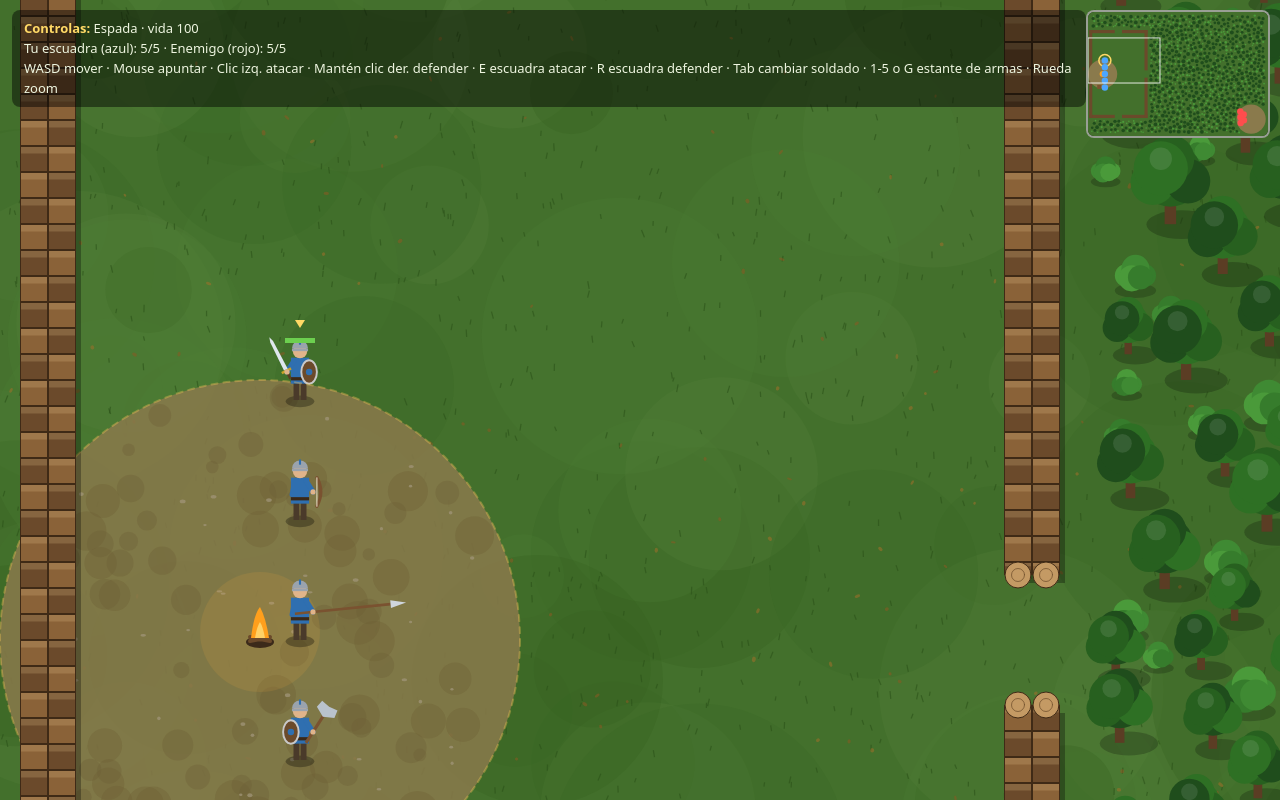
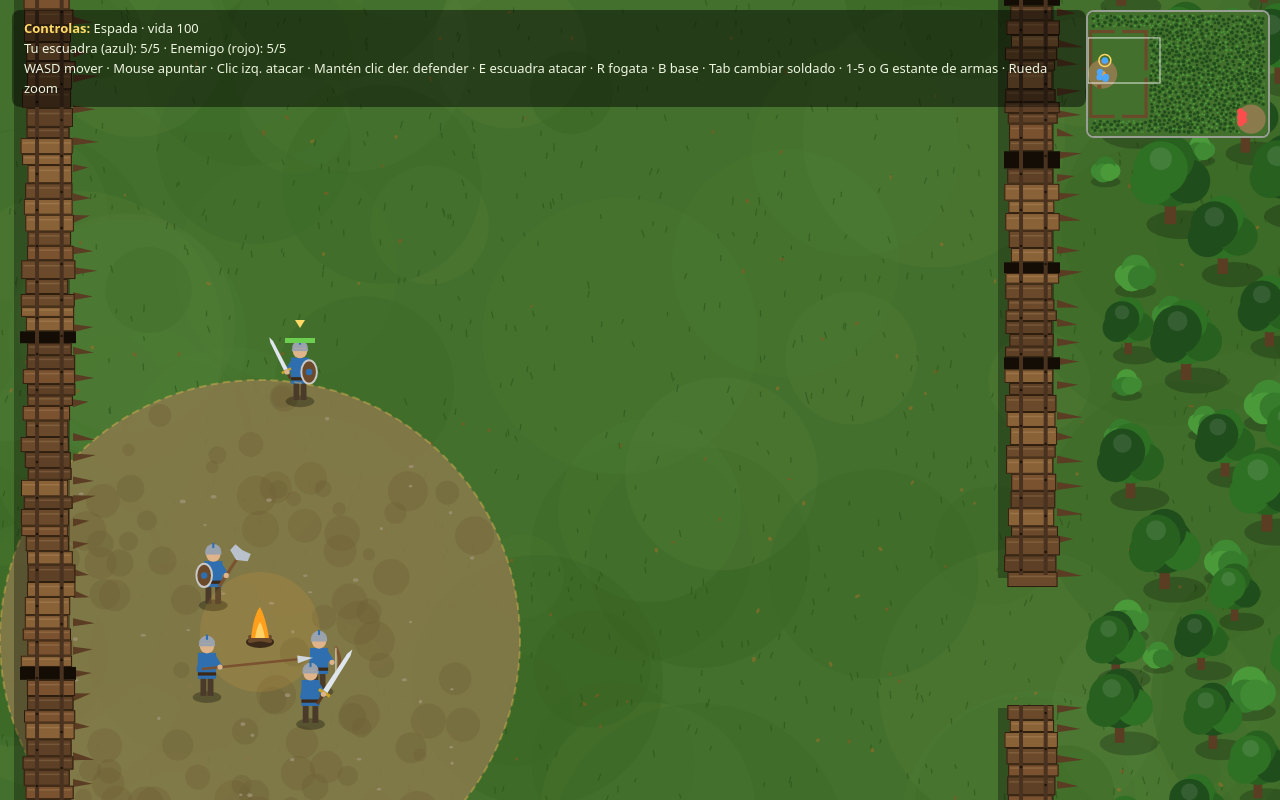
Before and after one commit to montesdeocasteve4-blip/Nose, a plain HTML site: page tu-vs-mi/index.html in a window 1280 px wide. Drawn offline with Linux system fonts and the light colour scheme; animation ran at ten frames a second.

Commit message:
Barricadas tipo zombi, modo Base con guardias en entradas y alarma de escuadra
Co-Authored-By: Claude Haiku 5.5 <noreply@anthropic.com>
Claude-Session: https://claude.ai/code/session_01SCvfMyahWobd4rKuipjPd2

```diff
--- a/tu-vs-mi/index.html
+++ b/tu-vs-mi/index.html
@@ -42,6 +42,7 @@
   #ring .b-def { width: 74px; height: 74px; right: 143px; bottom: 95px; border-color: rgba(150,200,255,.6); }
   #ring .b-rack { width: 56px; height: 56px; right: 98px; bottom: 154px; font-size: 10px; }
   #ring .b-squad { width: 60px; height: 60px; right: 24px; bottom: 137px; font-size: 10px; }
+  #ring .b-base { width: 58px; height: 58px; right: 128px; bottom: 15px; font-size: 11px; }
   #zoombtn { position: fixed; top: calc(max(10px, env(safe-area-inset-top, 0px)) + 96px); right: max(10px, env(safe-area-inset-right, 0px));
           width: 40px; height: 40px; font-size: 10px; }
   #rack { position: fixed; left: 50%; top: 50%; transform: translate(-50%, -50%); width: min(92vw, 360px); max-height: 80vh; overflow: auto;
@@ -71,6 +72,7 @@
     <button data-act="block" class="b-def">Defender</button>
     <button data-act="rack" class="b-rack">Armas</button>
     <button data-act="squad" class="b-squad">Esc.: ataque</button>
+    <button data-act="base" class="b-base">Base</button>
   </div>
   <button data-act="zoom" id="zoombtn">Zoom</button>
 </div>
@@ -263,6 +265,15 @@
   const ENEMY_POS = [[2870, 1830], [2930, 1885], [2870, 1940], [2930, 1995], [2870, 2050]];
 
   let units = [], player = [], enemy = [], effects = [], arrows = [];
+  // Alarma: un soldado que ve enemigos llama a la escuadra y evitan el combate hasta reunirse
+  let alert = { active: false, phase: 'idle', caller: null, t: 0 };
+  const DETECT_R = 240, GATHER_R = 120, ALERT_R = 360;
+  // Puntos de guardia dentro de la muralla, uno por entrada
+  const GATE_GUARD = [
+    { x: FMX, y: FY0 + FORT_T + 50 },
+    { x: FMX, y: FY1 - FORT_T - 50 },
+    { x: FX1 - FORT_T - 50, y: FMY }
+  ];
   let control = null, ended = null;
   const mouse = { x: 0, y: 0 };
   let rmb = false;
@@ -274,7 +285,7 @@
 
   function makeUnit(team, weapon, x, y, f, mode) {
     return {
-      team, weapon, x, y, f, mode,
+      team, weapon, x, y, f, mode, homeMode: mode,
       hp: 100, dead: false,
       cd: 0, swing: 0, swingTotal: 0, hitDone: false,
       target: null, aiT: 0, blockT: 0, blocking: false,
@@ -290,7 +301,8 @@
   }
 
   function reset() {
-    player = SPAWN_PLAYER.map((w, i) => makeUnit('player', w, 300, 1100 + (i - 2) * 120, 0, 'defend'));
+    player = SPAWN_PLAYER.map((w, i) => makeUnit('player', w, 300, 1100 + (i - 2) * 120, 0, 'fogata'));
+    alert = { active: false, phase: 'idle', caller: null, t: 0 };
     enemy = SPAWN_ENEMY.map((w, i) => makeUnit('enemy', w, ENEMY_POS[i][0], ENEMY_POS[i][1], Math.PI, 'attack'));
     units = [...player, ...enemy];
     effects = [];
@@ -340,7 +352,8 @@
   }
 
   function findTarget(u) {
-    const limit = u.team === 'enemy' ? 700 : (u.mode === 'attack' ? Infinity : 300);
+    const engaging = alert.active && alert.phase === 'engage';
+    const limit = u.team === 'enemy' ? 700 : (u.mode === 'attack' || engaging ? Infinity : 300);
     let best = null, bd = limit;
     for (const e of units) {
       if (e.team === u.team || e.dead) continue;
@@ -395,7 +408,88 @@
     }
   }
 
+  // ---------- Fogata, base y alarma de la escuadra ----------
+  function nearestEnemy(u) {
+    let best = null, bd = Infinity;
+    for (const e of units) {
+      if (e.team === u.team || e.dead) continue;
+      const d = Math.hypot(e.x - u.x, e.y - u.y);
+      if (d < bd) { bd = d; best = e; }
+    }
+    return best;
+  }
+  function squadGroup() { return player.filter(p => !p.ctrl && !p.dead); }
+  // Puesto de guardia: en modo Base, tres vigilan las entradas; el resto rodea la fogata
+  function homePos(u) {
+    const i = squadGroup().indexOf(u);
+    if (u.homeMode === 'base' && i >= 0 && i < 3) return GATE_GUARD[i];
+    const ang = (Math.max(0, i) / 4) * TAU + Math.PI / 4;
+    return { x: FIRE.x + Math.cos(ang) * 85, y: FIRE.y + Math.sin(ang) * 85 };
+  }
+  function alertCenter() { return alert.caller && !alert.caller.dead ? alert.caller : FIRE; }
+  function startAlert(caller) {
+    alert = { active: true, phase: 'gather', caller, t: 0 };
+    addEffect(caller.x, caller.y - 60, '¡ALARMA!', '#ff6b6b');
+  }
+  function endAlert() {
+    alert.active = false; alert.phase = 'idle';
+    for (const g of squadGroup()) g.mode = g.homeMode;
+  }
+  function updateAlert(dt) {
+    if (!alert.active) return;
+    alert.t += dt;
+    const group = squadGroup();
+    if (group.length === 0) { alert.active = false; return; }
+    const c = alertCenter();
+    const threat = enemy.some(e => !e.dead && group.some(g => Math.hypot(e.x - g.x, e.y - g.y) < ALERT_R));
+    if (!threat && alert.t > 3) { endAlert(); return; }
+    if (alert.phase === 'gather') {
+      const ready = group.every(g => Math.hypot(g.x - c.x, g.y - c.y) <= GATHER_R);
+      if (ready || alert.t > 25) {
+        alert.phase = 'engage';
+        for (const g of group) g.mode = 'attack';
+      }
+    }
+  }
+  // Mientras se reúnen: se retiran de los enemigos cercanos y no atacan
+  function gatherMove(u) {
+    const c = alertCenter();
+    const e = nearestEnemy(u);
+    const de = e ? Math.hypot(e.x - u.x, e.y - u.y) : Infinity;
+    const sp = WEAPONS[u.weapon].speed * 0.8;
+    if (e && de < 120) {
+      const dx = u.x - e.x, dy = u.y - e.y, d = de || 1;
+      u.vx = dx / d * sp; u.vy = dy / d * sp;
+      u.f = Math.atan2(e.y - u.y, e.x - u.x);
+      return;
+    }
+    if (Math.hypot(c.x - u.x, c.y - u.y) > GATHER_R * 0.6) {
+      const p = navPoint(u, c), dx = p.x - u.x, dy = p.y - u.y, d = Math.hypot(dx, dy) || 1;
+      u.vx = dx / d * sp; u.vy = dy / d * sp;
+    } else if (e) {
+      u.f = Math.atan2(e.y - u.y, e.x - u.x);
+    }
+  }
+  function guardThink(u, dt) {
+    if (!alert.active) {
+      const e = nearestEnemy(u);
+      if (e && Math.hypot(e.x - u.x, e.y - u.y) <= DETECT_R) startAlert(u);
+    }
+    if (alert.active && alert.phase === 'engage') { think(u, dt); return; }
+    if (alert.active) { gatherMove(u); return; }
+    const h = homePos(u);
+    if (Math.hypot(h.x - u.x, h.y - u.y) > 10) {
+      const p = navPoint(u, h), dx = p.x - u.x, dy = p.y - u.y, d = Math.hypot(dx, dy) || 1;
+      const sp = WEAPONS[u.weapon].speed * 0.7;
+      u.vx = dx / d * sp; u.vy = dy / d * sp;
+    } else {
+      const e = nearestEnemy(u);
+      if (e) u.f = Math.atan2(e.y - u.y, e.x - u.x);
+    }
+  }
+
   function updateUnits(dt) {
+    updateAlert(dt);
     const mx = cam.x + (mouse.x - W / 2) / zoom;
     const my = cam.y + (mouse.y - H / 2) / zoom;
 
@@ -432,7 +526,8 @@
         }
       } else {
         u.blocking = u.blockT > 0;
-        think(u, dt);
+        if (u.team === 'player' && u.mode !== 'attack') guardThink(u, dt);
+        else think(u, dt);
       }
 
       let k = 1;
@@ -551,47 +646,48 @@
     }
   }
 
-  // ---------- Dibujo de la muralla de troncos ----------
-  function drawLog(x, y, w, h, shade) {
-    ctx.fillStyle = shade ? '#8a6238' : '#6b4a2b';
-    ctx.fillRect(x, y, w, h);
-    ctx.fillStyle = 'rgba(255,220,160,0.18)';
-    ctx.fillRect(x, y + 1, w, h * 0.25);
-    ctx.strokeStyle = '#3f2a16'; ctx.lineWidth = 1;
-    ctx.strokeRect(x + 0.5, y + 0.5, w - 1, h - 1);
-  }
-  function logEnd(cx, cy, r) {
-    ctx.fillStyle = '#c49a64';
-    ctx.beginPath(); ctx.arc(cx, cy, r, 0, TAU); ctx.fill();
-    ctx.strokeStyle = '#3f2a16'; ctx.lineWidth = 1; ctx.stroke();
-    ctx.strokeStyle = 'rgba(90,60,30,0.6)';
-    ctx.beginPath(); ctx.arc(cx, cy, r * 0.5, 0, TAU); ctx.stroke();
-  }
+  // ---------- Dibujo de la barricada (estacas y tablones apilados) ----------
   function drawWall(w) {
+    const horiz = w.w >= w.h;
+    const L = horiz ? w.w : w.h, T = horiz ? w.h : w.w;
+    let s = (Math.floor(w.x * 13.7 + w.y * 7.3 + w.w) >>> 0) || 1;
+    const r = () => { s = (s * 1664525 + 1013904223) >>> 0; return s / 4294967296; };
+    ctx.save();
+    if (horiz) ctx.translate(w.x, w.y);
+    else { ctx.translate(w.x + w.w, w.y); ctx.rotate(Math.PI / 2); }
     ctx.fillStyle = 'rgba(0,0,0,0.3)';
-    ctx.fillRect(w.x + 5, w.y + 8, w.w, w.h);
-    const L = 26;
-    if (w.w >= w.h) {
-      // Muro horizontal: dos hileras de troncos apilados
-      const rh = w.h / 2;
-      for (let r = 0; r < 2; r++) {
-        for (let x = w.x, i = 0; x < w.x + w.w; x += L, i++) {
-          drawLog(x, w.y + r * rh, Math.min(L, w.x + w.w - x), rh, (i + r) % 2 === 0);
-        }
-        logEnd(w.x, w.y + r * rh + rh / 2, rh / 2 - 1);
-        logEnd(w.x + w.w, w.y + r * rh + rh / 2, rh / 2 - 1);
+    ctx.fillRect(3, 6, L, T);
+    // estacas afiladas que sobresalen
+    ctx.fillStyle = '#5b3d24';
+    for (let x = 4; x < L; x += 18 + r() * 16) {
+      const h = 12 + r() * 12, lean = (r() - 0.5) * 8;
+      ctx.beginPath(); ctx.moveTo(x - 4, 3); ctx.lineTo(x + lean, -h); ctx.lineTo(x + 4, 3); ctx.closePath(); ctx.fill();
+    }
+    // tablones de distintos anchos y alturas, algunos rotos
+    const shades = ['#7a5230', '#8a6238', '#6b4a2b', '#5e4026'];
+    for (let x = 0; x < L;) {
+      const pw = 10 + r() * 9, top = r() * T * 0.14, bot = T - r() * T * 0.14;
+      if (r() < 0.07) { ctx.fillStyle = '#140d06'; ctx.fillRect(x, 0, pw, T); }
+      else {
+        ctx.fillStyle = shades[Math.floor(r() * shades.length)];
+        ctx.fillRect(x, top, pw, bot - top);
+        ctx.strokeStyle = '#2e1e0f'; ctx.lineWidth = 1;
+        ctx.strokeRect(x + 0.5, top + 0.5, pw - 1, bot - top - 1);
+        ctx.fillStyle = 'rgba(255,220,160,0.14)';
+        ctx.fillRect(x + pw * 0.25, top + 2, 1.5, bot - top - 4);
       }
-    } else {
-      // Muro vertical
-      const cw = w.w / 2;
-      for (let c = 0; c < 2; c++) {
-        for (let y = w.y, i = 0; y < w.y + w.h; y += L, i++) {
-          drawLog(w.x + c * cw, y, cw, Math.min(L, w.y + w.h - y), (i + c) % 2 === 0);
-        }
-        logEnd(w.x + c * cw + cw / 2, w.y, cw / 2 - 1);
-        logEnd(w.x + c * cw + cw / 2, w.y + w.h, cw / 2 - 1);
-      }
+      x += pw;
     }
+    // travesaños con clavos
+    ctx.fillStyle = '#4a3220';
+    ctx.fillRect(0, T * 0.22, L, 4);
+    ctx.fillRect(0, T * 0.66, L, 4);
+    ctx.fillStyle = '#1e140a';
+    for (let x = 8; x < L; x += 36) {
+      ctx.beginPath(); ctx.arc(x, T * 0.22 + 2, 1.3, 0, TAU); ctx.fill();
+      ctx.beginPath(); ctx.arc(x + 18, T * 0.66 + 2, 1.3, 0, TAU); ctx.fill();
+    }
+    ctx.restore();
   }
 
   // ---------- Dibujo del estante de armas ----------
@@ -806,6 +902,7 @@
     else if (k === 'g') toggleRack();
     else if (k === 'e') orderAttack();
     else if (k === 'r') orderDefend();
+    else if (k === 'b') orderBase();
     else if (k === 'tab') cycleControl();
   });
   window.addEventListener('keyup', e => keys.delete(e.key.toLowerCase()));
@@ -833,8 +930,16 @@
   over.addEventListener('click', reset);
 
   // ---------- Órdenes compartidas (teclado y botones) ----------
-  function orderAttack() { for (const p of player) if (!p.dead) p.mode = 'attack'; }
-  function orderDefend() { for (const p of player) if (!p.dead) p.mode = 'defend'; }
+  // Órdenes de escuadra: recuerdan el modo base; durante una alarma se aplican al terminarla
+  function setOrder(m) {
+    for (const p of squadGroup()) {
+      p.homeMode = m;
+      if (!alert.active || alert.phase === 'engage') p.mode = m;
+    }
+  }
+  function orderAttack() { setOrder('attack'); }
+  function orderDefend() { setOrder('fogata'); }
+  function orderBase() { setOrder('base'); }
   function cycleControl() {
     const alive = player.filter(p => !p.dead);
     if (alive.length) setControl(alive[(alive.indexOf(control) + 1) % alive.length]);
@@ -871,11 +976,11 @@
   }
 
   // Órdenes de escuadra con un solo botón
-  function squadAttacking() { return player.some(p => !p.dead && !p.ctrl && p.mode === 'attack'); }
-  function toggleSquad() { if (squadAttacking()) orderDefend(); else orderAttack(); setSquadLabel(); }
+  function homeOrder() { const g = squadGroup()[0]; return g ? g.homeMode : 'fogata'; }
+  function toggleSquad() { if (homeOrder() === 'attack') orderDefend(); else orderAttack(); setSquadLabel(); }
   function setSquadLabel() {
     const b = document.querySelector('#ring .b-squad');
-    if (b) b.textContent = squadAttacking() ? 'Esc.: ataque' : 'Esc.: defensa';
+    if (b) b.textContent = homeOrder() === 'attack' ? 'Esc.: ataque' : 'Esc.: fogata';
   }
   rack.addEventListener('click', e => {
     const b = e.target.closest('button');
@@ -946,6 +1051,7 @@
       if (act === 'attack') {
         if (control && !control.dead) doAttack(control);
       } else if (act === 'squad') toggleSquad();
+      else if (act === 'base') orderBase();
       else if (act === 'rack') toggleRack();
       else if (act === 'zoom') { zoomIdx = (zoomIdx + 1) % ZOOMS.length; zoom = ZOOMS[zoomIdx]; clampCamera(); }
     });
@@ -1007,7 +1113,7 @@
       `${control.blocking ? ' · <b>bloqueando</b>' : ''}<br>` +
       `Tu escuadra (azul): ${pa}/5 · Enemigo (rojo): ${ea}/5<br>` +
       `<span class="keyhelp">WASD mover · Mouse apuntar · Clic izq. atacar · Mantén clic der. defender · ` +
-      `E escuadra atacar · R escuadra defender · Tab cambiar soldado · 1-5 o G estante de armas · Rueda zoom</span>` +
+      `E escuadra atacar · R fogata · B base · Tab cambiar soldado · 1-5 o G estante de armas · Rueda zoom</span>` +
       `<span class="touchhelp">Joystick: mover · Botones: atacar, defender y órdenes a tu escuadra</span>`;
   }
 
```
